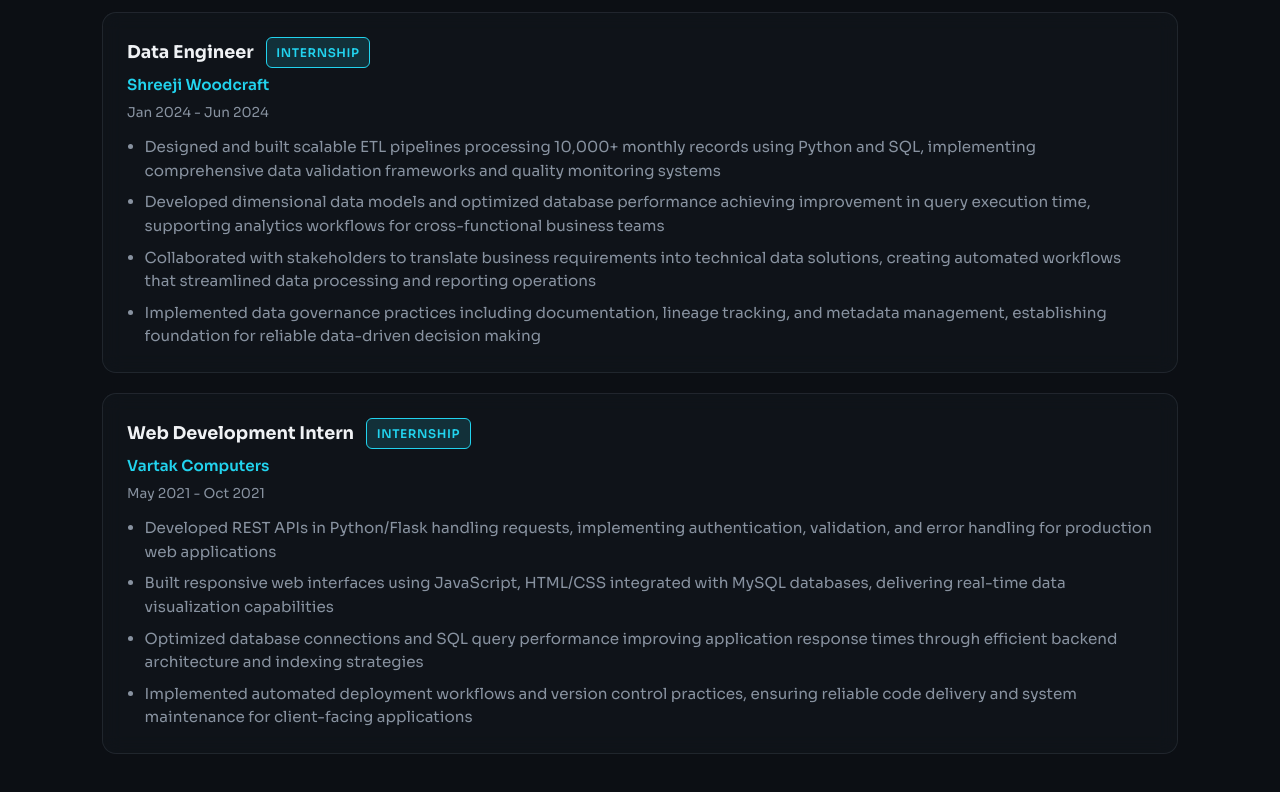
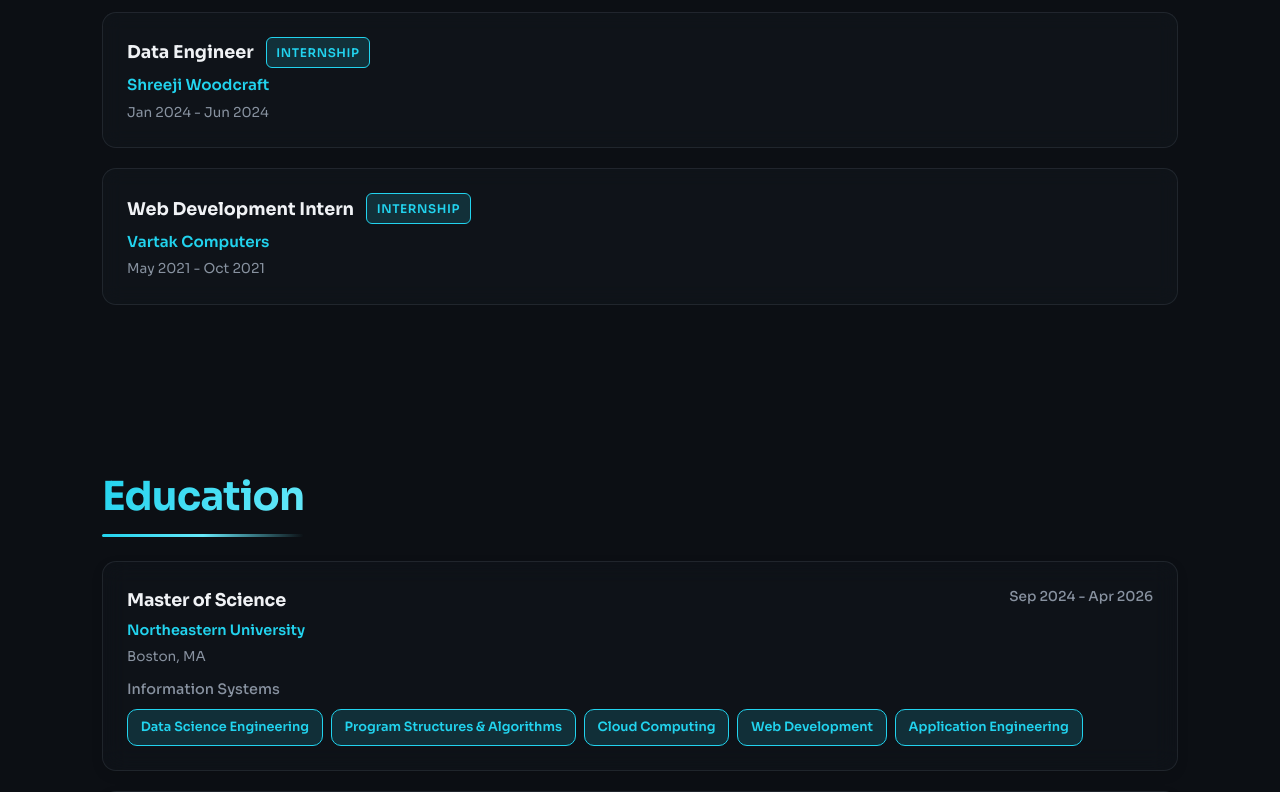
Before and after one commit to Kavya-Mehta/Portfolio-Website, a React (Vite) app: page / in a window 1280 px wide. Shown: the part 1060-1852 px from the top of the page. Built offline with nearby package versions, Linux system fonts and the light colour scheme.

Commit message:
Layout changes

```diff
--- a/src/components/Experience.jsx
+++ b/src/components/Experience.jsx
@@ -6,24 +6,12 @@
     role: "Data Engineer",
     type: "Internship",
     period: "Jan 2024 - Jun 2024",
-    description: [
-      "Designed and built scalable ETL pipelines processing 10,000+ monthly records using Python and SQL, implementing comprehensive data validation frameworks and quality monitoring systems",
-      "Developed dimensional data models and optimized database performance achieving improvement in query execution time, supporting analytics workflows for cross-functional business teams",
-      "Collaborated with stakeholders to translate business requirements into technical data solutions, creating automated workflows that streamlined data processing and reporting operations",
-      "Implemented data governance practices including documentation, lineage tracking, and metadata management, establishing foundation for reliable data-driven decision making",
-    ],
   },
   {
     company: "Vartak Computers",
     role: "Web Development Intern",
     type: "Internship",
     period: "May 2021 - Oct 2021",
-    description: [
-      "Developed REST APIs in Python/Flask handling requests, implementing authentication, validation, and error handling for production web applications",
-      "Built responsive web interfaces using JavaScript, HTML/CSS integrated with MySQL databases, delivering real-time data visualization capabilities",
-      "Optimized database connections and SQL query performance improving application response times through efficient backend architecture and indexing strategies",
-      "Implemented automated deployment workflows and version control practices, ensuring reliable code delivery and system maintenance for client-facing applications",
-    ],
   },
 ];
 
@@ -48,13 +36,6 @@
             <p className="experience__company">{item.company}</p>
             {item.period !== "—" && (
               <p className="experience__period">{item.period}</p>
-            )}
-            {item.description && (
-              <ul className="experience__bullets">
-                {item.description.map((point, idx) => (
-                  <li key={idx}>{point}</li>
-                ))}
-              </ul>
             )}
           </div>
         ))}
@@ -140,18 +121,6 @@
           font-size: 0.85rem;
           margin-top: 0.25rem;
         }
-        .experience__bullets {
-          margin: 0.75rem 0 0;
-          padding-left: 1.1rem;
-          display: grid;
-          gap: 0.5rem;
-          color: var(--text-muted);
-          line-height: 1.55;
-          font-size: 0.95rem;
-        }
-        .experience__bullets li {
-          position: relative;
-        }
         @media (max-width: 640px) {
           .experience__card {
             padding: 1.25rem;
```
